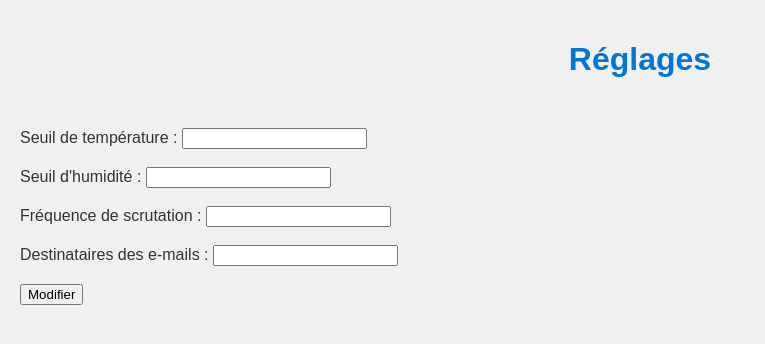
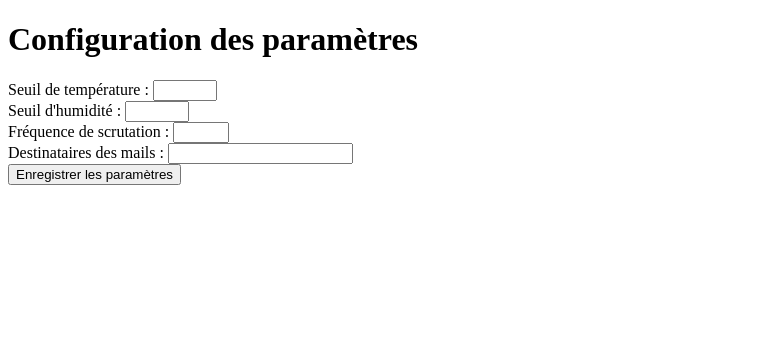
Before and after one commit to Taekwmay/Projet_Poulailleau, a Flask app: template templates/change_seuil.html in a window 1280 px wide. Shown: the top 344 px of the page, without its empty margins (0-765 px from the left). Run offline with Flask 3, Linux system fonts and the light colour scheme; the template is opened without the code that fills it, so the values that code supplies are empty.

Commit message:
Update change_seuil.html

```diff
--- a/templates/change_seuil.html
+++ b/templates/change_seuil.html
@@ -1,28 +1,26 @@
 <!DOCTYPE html>
-<html lang="fr">
+<html lang="en">
 <head>
     <meta charset="UTF-8">
-    <meta http-equiv="refresh" content="300">
-    <link rel="stylesheet" href=" {{url_for('static', filename='style.css') }}">
     <meta name="viewport" content="width=device-width, initial-scale=1.0">
-    <title>Modification des paramètres</title>
+    <title>Configuration des paramètres</title>
 </head>
 <body>
-    <h1>Réglages</h1>
-    <form action="/update" method="post">
-        <label for="temp_threshold">Seuil de température :</label>
-        <input type="number" name="temp_threshold" id="temp_threshold" value="{{ settings[0] }}" required><br><br>
+    <h1>Configuration des paramètres</h1>
+    <form action="#" method="post">
+        <label for="temperature">Seuil de température :</label>
+        <input type="number" id="temperature" name="temperature" min="-50" max="50" step="1"><br>
 
-        <label for="humidity_threshold">Seuil d'humidité :</label>
-        <input type="number" name="humidity_threshold" id="humidity_threshold" value="{{ settings[1] }}" required><br><br>
+        <label for="humidite">Seuil d'humidité :</label>
+        <input type="number" id="humidite" name="humidite" min="0" max="100" step="1"><br>
 
-        <label for="scan_frequency">Fréquence de scrutation :</label>
-        <input type="number" name="scan_frequency" id="scan_frequency" value="{{ settings[2] }}" required><br><br>
+        <label for="frequence">Fréquence de scrutation :</label>
+        <input type="number" id="frequence" name="frequence" min="1" max="60" step="1"><br>
 
-        <label for="recipients">Destinataires des e-mails :</label>
-        <input type="text" name="recipients" id="recipients" value="{{ settings[3] }}" required><br><br>
+        <label for="destinataires">Destinataires des mails :</label>
+        <input type="email" id="destinataires" name="destinataires"><br>
 
-        <input type="submit" value="Modifier">
+        <input type="submit" value="Enregistrer les paramètres">
     </form>
 </body>
 </html>
```
